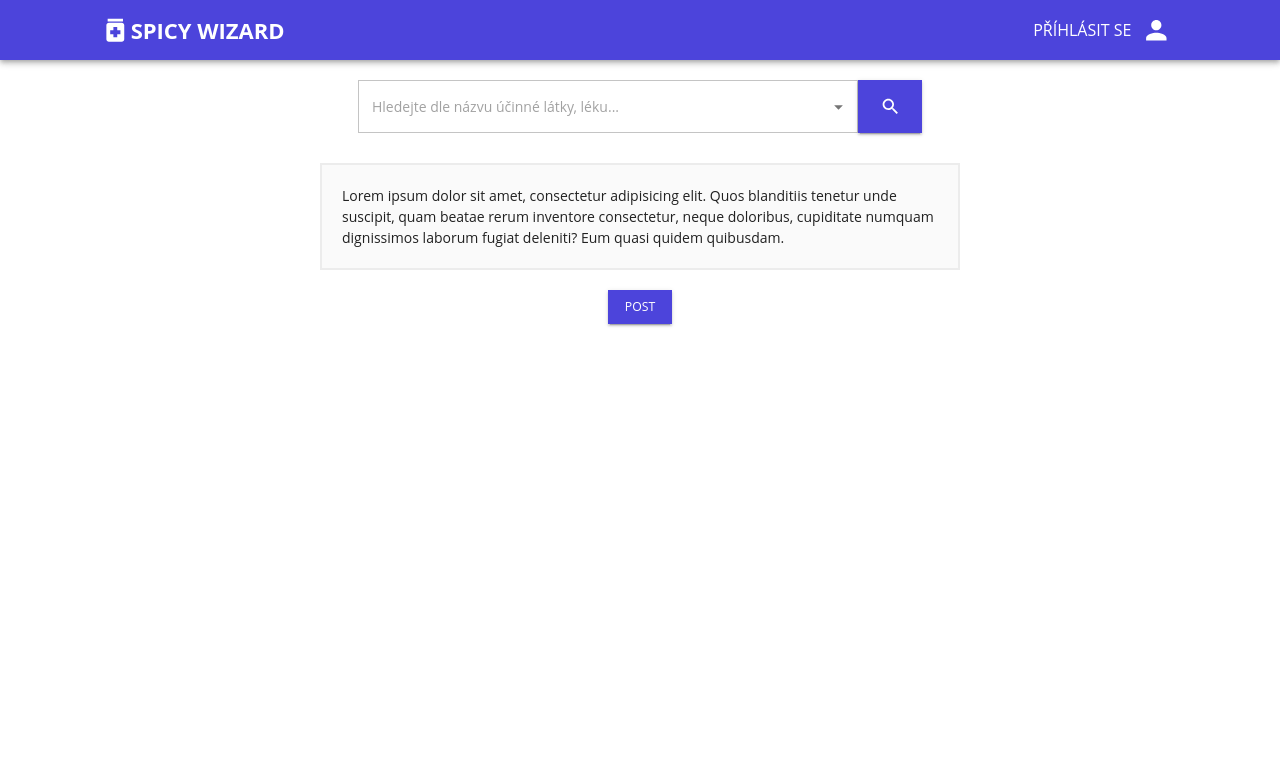
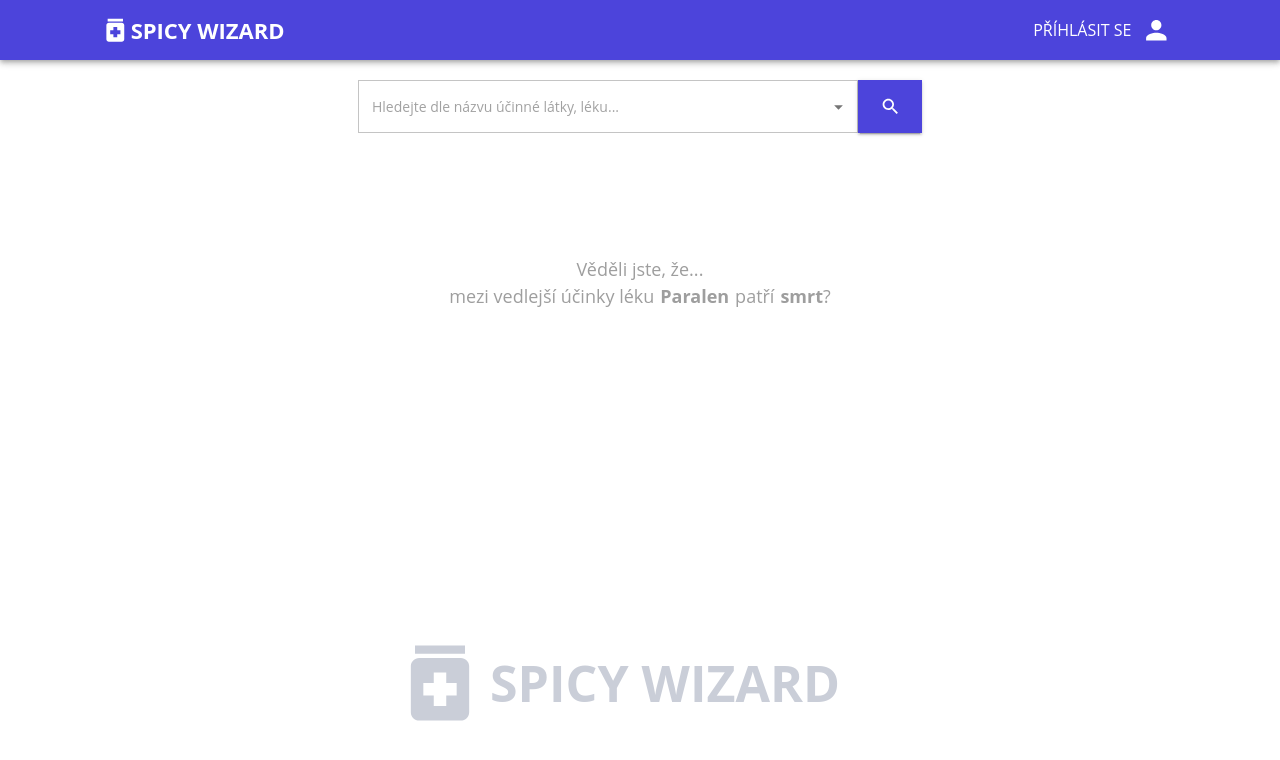
Before and after one commit to matejkloucek/hackathon_lifmat, a React (Create React App) app in the folder frontend/: page / in a window 1280 px wide. Shown: the top 760 px of the page. Built offline with nearby package versions, Linux system fonts and the light colour scheme; no server answers.

Commit message:
Connected getDrugDetail.ts

```diff
--- /dev/null
+++ b/frontend/src/components/InitialLoadPage.tsx
@@ -0,0 +1,45 @@
+import { Box, Stack, Typography } from "@mui/material";
+import { Colors } from "../theme/colors";
+import { FontWeight } from "../theme/utils";
+import { Medication } from "@mui/icons-material";
+
+export const InitialLoadPage = () => {
+  return (
+    <>
+      <Box
+        display="flex"
+        flexDirection={"column"}
+        alignItems="center"
+        justifyContent="center"
+        height="300px" // Adjust as needed
+      >
+        <Typography color={Colors.grey500} fontSize={18}>
+          Věděli jste, že...
+        </Typography>
+        <Stack direction={"row"}>
+          <Typography color={Colors.grey500} fontSize={18}>
+            mezi vedlejší účinky léku{" "}
+          </Typography>
+          <Typography color={Colors.grey500} fontSize={18} fontWeight={FontWeight.Bold} marginX={"6px"}>
+            Paralen
+          </Typography>
+          <Typography color={Colors.grey500} fontSize={18}>
+            patří{" "}
+          </Typography>
+          <Typography color={Colors.grey500} fontSize={18} fontWeight={FontWeight.Bold} marginLeft={"6px"}>
+            smrt
+          </Typography>
+          <Typography color={Colors.grey500} fontSize={18}>
+            ?
+          </Typography>
+        </Stack>
+      </Box>
+      <Stack direction={"row"} alignItems={"center"} marginLeft={-5} marginTop={20}>
+        <Medication style={{ fontSize: 100, color: Colors.grey300 }} />
+        <Typography fontWeight={FontWeight.Bold} fontSize={50} color={Colors.grey300}>
+          SPICY WIZARD
+        </Typography>
+      </Stack>
+    </>
+  );
+};
--- a/frontend/src/components/MainPage.tsx
+++ b/frontend/src/components/MainPage.tsx
@@ -1,15 +1,18 @@
-import { Button, Stack, Typography } from "@mui/material";
+import { Box, CircularProgress, Stack } from "@mui/material";
 import { PageHeader } from "./PageHeader";
-import { Border } from "../theme/utils";
-import { Colors } from "../theme/colors";
-import { getHello } from "../services/getHello";
 import { SearchBar } from "./SearchBar";
 import { useEffect, useState } from "react";
 import { getAllDrugs } from "../services/getAllDrugs";
 import { DrugsAndIngredients } from "../model/DrugsAndIngredients";
+import { getDrugDetail } from "../services/getDrugDetail";
+import { Medicine } from "../model/Medicine";
+import { InitialLoadPage } from "./InitialLoadPage";
 
 export const MainPage = () => {
   const [drugsAndIngredients, setDrugsAndIngredients] = useState<DrugsAndIngredients[]>([]);
+  const [firstLoad, setFirstLoad] = useState<boolean>(true);
+  const [drugDetail, setDrugDetail] = useState<Medicine | null>(null);
+  const [loading, setLoading] = useState<boolean>(false);
   useEffect(() => {
     console.log("Loading all drugs");
     loadAllDrugs();
@@ -20,32 +23,45 @@ export const MainPage = () => {
     setDrugsAndIngredients(response);
   };
 
-  const handleClick = async () => {
-    await getHello();
+  const loadDrugDetail = async (drug: DrugsAndIngredients) => {
+    if (firstLoad) {
+      setFirstLoad(false);
+    }
+    setLoading(true);
+    const response = await getDrugDetail(drug.id);
+    console.log("Response:", response);
+    setDrugDetail(response);
+    setLoading(false);
   };
 
   return (
     <>
       <PageHeader />
       <Stack alignItems={"center"} marginTop={2}>
-        <SearchBar options={drugsAndIngredients} />
-        <Stack
-          border={Border.Grey.Thick}
-          width={"50%"}
-          minWidth={"400px"}
-          bgcolor={Colors.grey50}
-          padding={2}
-          marginTop={3}
-        >
-          <Typography>
-            Lorem ipsum dolor sit amet, consectetur adipisicing elit. Quos blanditiis tenetur unde suscipit, quam beatae
-            rerum inventore consectetur, neque doloribus, cupiditate numquam dignissimos laborum fugiat deleniti? Eum
-            quasi quidem quibusdam.
-          </Typography>
-        </Stack>
-        <Button variant={"contained"} onClick={handleClick} sx={{ marginTop: 2 }}>
-          POST
-        </Button>
+        <SearchBar options={drugsAndIngredients} onSearchClick={loadDrugDetail} />
+        {firstLoad && <InitialLoadPage />}
+        {loading && (
+          <Box
+            display="flex"
+            alignItems="center"
+            justifyContent="center"
+            height="500px" // Adjust as needed
+          >
+            {loading && <CircularProgress />}
+          </Box>
+        )}
+        {/*<Stack*/}
+        {/*  border={Border.Grey.Thick}*/}
+        {/*  width={"50%"}*/}
+        {/*  minWidth={"400px"}*/}
+        {/*  bgcolor={Colors.grey50}*/}
+        {/*  padding={2}*/}
+        {/*  marginTop={3}*/}
+        {/*>*/}
+        {/*  <Typography>*/}
+        {/*    {drugDetail?.name}*/}
+        {/*  </Typography>*/}
+        {/*</Stack>*/}
       </Stack>
     </>
   );
--- a/frontend/src/components/SearchBar.tsx
+++ b/frontend/src/components/SearchBar.tsx
@@ -1,34 +1,56 @@
 import { Autocomplete, Button, Stack, TextField } from "@mui/material";
 import SearchIcon from "@mui/icons-material/Search";
-import { ChangeEvent, useState } from "react";
-import { postQuery } from "../services/postQuery";
+import { useState } from "react";
 import { DrugsAndIngredients } from "../model/DrugsAndIngredients";
+import { DrugType } from "../enums/DrugType";
 
 type Props = {
   options: DrugsAndIngredients[];
+  onSearchClick: (drug: DrugsAndIngredients) => void;
 };
 
 export const SearchBar = (props: Props) => {
-  const [searchQuery, setSearchQuery] = useState<string>("");
+  const [selectedOption, setSelectedOption] = useState<DrugsAndIngredients | null>(null);
 
-  const handleTextFieldChange = (event: ChangeEvent<HTMLInputElement>) => {
-    setSearchQuery(event.target.value);
+  const handleAutocompleteChange = (event: React.ChangeEvent<{}>, value: DrugsAndIngredients | null) => {
+    setSelectedOption(value);
   };
 
-  const handleAutocompleteChange = (event: React.ChangeEvent<{}>, value: string | null) => {
-    if (value) {
-      setSearchQuery(value);
+  const handleSearchClick = () => {
+    // console.log(selectedOption)
+    if (selectedOption) {
+      props.onSearchClick(selectedOption);
     }
   };
 
-  const handleSearchClick = async () => {
-    await postQuery(searchQuery);
-  };
+  const test: DrugsAndIngredients[] = [
+    {
+      id: "1",
+      name: "paralen",
+      type: DrugType.Drug,
+    },
+    {
+      id: "2",
+      name: "ibalgin",
+      type: DrugType.Drug,
+    },
+    {
+      id: "3",
+      name: "strepsils",
+      type: DrugType.Ingredient,
+    },
+    {
+      id: "4",
+      name: "strepsilsky",
+      type: DrugType.Ingredient,
+    },
+  ];
 
   return (
     <Stack direction={"row"}>
       <Autocomplete
-        options={props.options.map((option) => option.name)}
+        options={test}
+        getOptionLabel={(test) => test.name}
         onChange={handleAutocompleteChange}
         renderInput={(params) => (
           <TextField
@@ -36,8 +58,6 @@ export const SearchBar = (props: Props) => {
             variant={"outlined"}
             placeholder={"Hledejte dle názvu účinné látky, léku..."}
             sx={{ minWidth: "500px" }}
-            value={searchQuery}
-            onChange={handleTextFieldChange}
           />
         )}
       />
@@ -48,45 +68,3 @@ export const SearchBar = (props: Props) => {
     </Stack>
   );
 };
-
-const top100Films = [
-  { title: "The Shawshank Redemption", year: 1994 },
-  { title: "The Godfather", year: 1972 },
-  { title: "The Godfather: Part II", year: 1974 },
-  { title: "The Dark Knight", year: 2008 },
-  { title: "12 Angry Men", year: 1957 },
-  { title: "Schindler's List", year: 1993 },
-  { title: "Pulp Fiction", year: 1994 },
-  { title: "City of God", year: 2002 },
-  { title: "Se7en", year: 1995 },
-  { title: "The Silence of the Lambs", year: 1991 },
-  { title: "It's a Wonderful Life", year: 1946 },
-  { title: "Life Is Beautiful", year: 1997 },
-  { title: "The Usual Suspects", year: 1995 },
-  { title: "Léon: The Professional", year: 1994 },
-  { title: "Spirited Away", year: 2001 },
-  { title: "Saving Private Ryan", year: 1998 },
-  { title: "Once Upon a Time in the West", year: 1968 },
-  { title: "American History X", year: 1998 },
-  { title: "Interstellar", year: 2014 },
-  { title: "Casablanca", year: 1942 },
-  { title: "City Lights", year: 1931 },
-  { title: "Psycho", year: 1960 },
-  { title: "The Green Mile", year: 1999 },
-  { title: "The Intouchables", year: 2011 },
-  { title: "Modern Times", year: 1936 },
-  { title: "Raiders of the Lost Ark", year: 1981 },
-  { title: "Rear Window", year: 1954 },
-  { title: "The Pianist", year: 2002 },
-  { title: "The Departed", year: 2006 },
-  { title: "Terminator 2: Judgment Day", year: 1991 },
-  { title: "Back to the Future", year: 1985 },
-  { title: "Whiplash", year: 2014 },
-  { title: "Gladiator", year: 2000 },
-  { title: "Memento", year: 2000 },
-  { title: "The Prestige", year: 2006 },
-  { title: "The Lion King", year: 1994 },
-  { title: "Apocalypse Now", year: 1979 },
-  { title: "Alien", year: 1979 },
-  { title: "Sunset Boulevard", year: 1950 },
-];
--- /dev/null
+++ b/frontend/src/model/ActiveIngredient.ts
@@ -0,0 +1,6 @@
+export type ActiveIngredient = {
+  id: number;
+  name: string;
+  dosage: number;
+  units: string;
+};
--- /dev/null
+++ b/frontend/src/model/Medicine.ts
@@ -0,0 +1,12 @@
+import { ActiveIngredient } from "./ActiveIngredient";
+import { NegativeInteractions } from "./NegativeInteractions";
+
+export type Medicine = {
+  id: number;
+  name: string;
+  suklCode: number;
+  contraindications: string[];
+  adverseEffects: string[];
+  activeIngredients: ActiveIngredient[];
+  negativeInteractions: NegativeInteractions[];
+};
--- /dev/null
+++ b/frontend/src/model/NegativeInteractions.ts
@@ -0,0 +1,4 @@
+export type NegativeInteractions = {
+  id: string;
+  name: string;
+};
--- /dev/null
+++ b/frontend/src/parsers/parseActiveIngredients.ts
@@ -0,0 +1,10 @@
+import { ActiveIngredient } from "../model/ActiveIngredient";
+
+export const parseActiveIngredients = (data: any[]): ActiveIngredient[] => {
+  return data.map((entry) => ({
+    id: entry.id,
+    name: entry.name,
+    dosage: entry.dosage,
+    units: entry.units,
+  }));
+};
--- /dev/null
+++ b/frontend/src/parsers/parseMedicine.ts
@@ -0,0 +1,16 @@
+import { Medicine } from "../model/Medicine";
+import { parseActiveIngredients } from "./parseActiveIngredients";
+import { parseNegativeInteractions } from "./parseNegativeInteractions";
+
+export const parseMedicine = (data: any): Medicine => {
+  console.log("data inside medicine parser:", data.contraindications);
+  return {
+    id: data.id,
+    name: data.name,
+    suklCode: data.sukl_code,
+    contraindications: data.contraindications,
+    adverseEffects: data.adverse_effects,
+    activeIngredients: parseActiveIngredients(data.active_ingredients),
+    negativeInteractions: parseNegativeInteractions(data.negative_interactions),
+  };
+};
--- /dev/null
+++ b/frontend/src/parsers/parseNegativeInteractions.ts
@@ -0,0 +1,8 @@
+import { NegativeInteractions } from "../model/NegativeInteractions";
+
+export const parseNegativeInteractions = (data: any[]): NegativeInteractions[] => {
+  return data.map((entry) => ({
+    id: entry.id,
+    name: entry.name,
+  }));
+};
--- /dev/null
+++ b/frontend/src/services/getDrugDetail.ts
@@ -0,0 +1,9 @@
+import axios from "axios";
+import { Medicine } from "../model/Medicine";
+import { parseMedicine } from "../parsers/parseMedicine";
+
+export const getDrugDetail = async (id: string): Promise<Medicine> => {
+  const response = await axios.get(`http://192.168.116.41:8080/medicine/${id}`);
+  console.log("Response before parsing:", response.data);
+  return parseMedicine(response.data);
+};
--- a/frontend/src/services/getHello.ts
+++ /dev/null
@@ -1,10 +0,0 @@
-import axios from "axios";
-import { getApiUrl } from "../hooks/getApiUrl";
-// import { getApiUrl } from "../hooks/getApiUrl";
-
-export const getHello = async () => {
-  console.log("getHello called");
-  await axios.get(getApiUrl() + "hello/").then((response) => {
-    console.log(response);
-  });
-};
--- a/frontend/src/services/postQuery.ts
+++ /dev/null
@@ -1,3 +0,0 @@
-export const postQuery = async (query: string) => {
-  console.log("Posting:" + query);
-};
```
